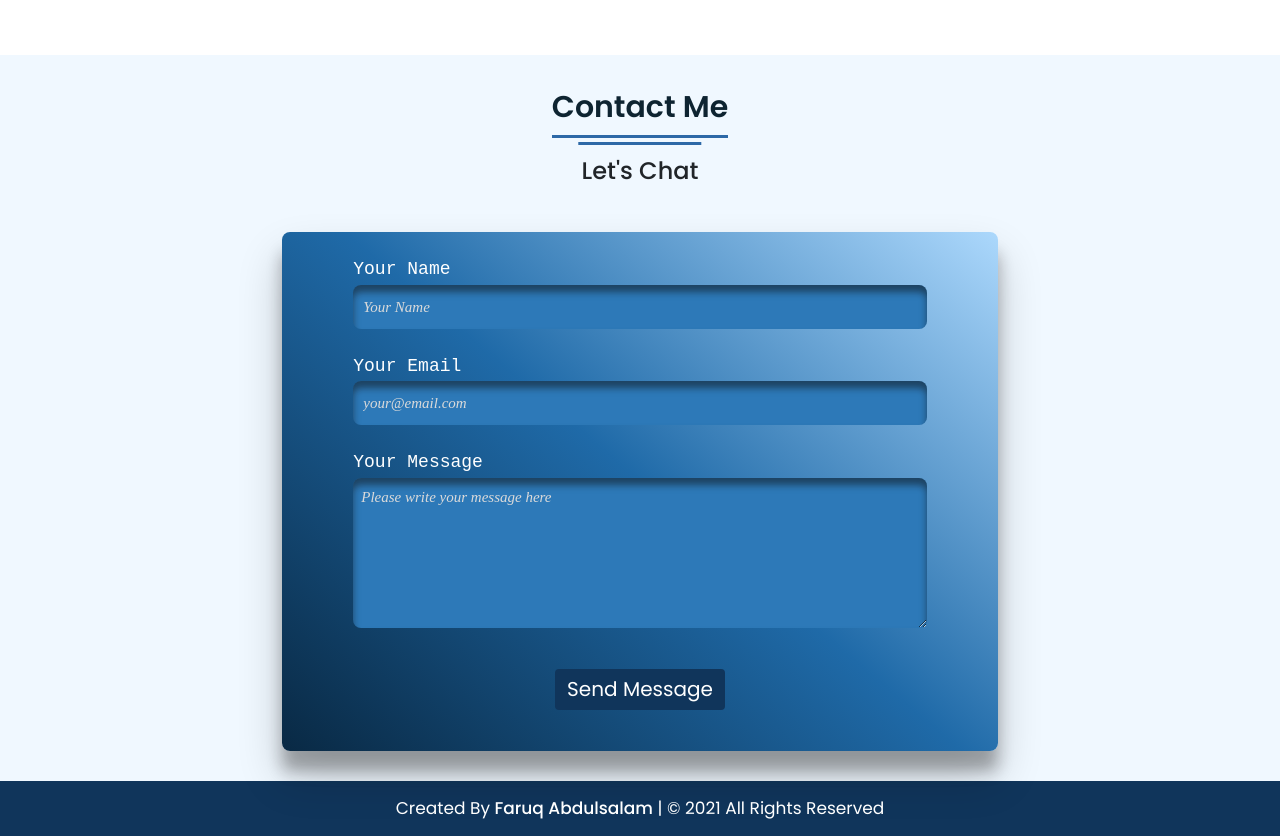
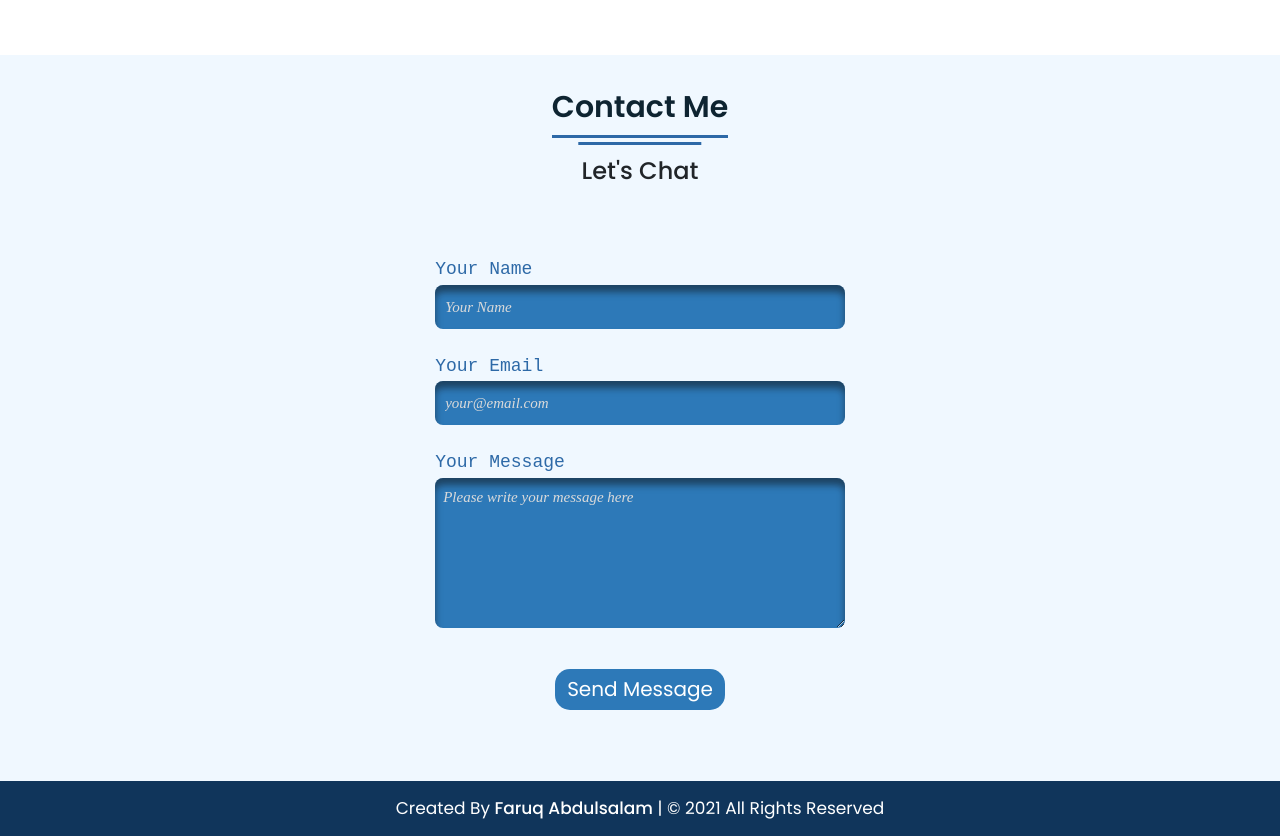
Before and after one commit to Faruqt/Hng-stage2-Resume-page, a Django app: page / in a window 1280 px wide. Shown: the part 2560-3396 px from the top of the page. Run offline with Django 3.2, Linux system fonts and the light colour scheme; some libraries are stand-ins or nearby versions.

Commit message:
Remove box shadow from contact form

```diff
--- a/static/styles.css
+++ b/static/styles.css
@@ -212,19 +212,15 @@ nav .menu-btn:hover, nav.sticky .menu-btn:hover{
 	-webkit-box-direction:normal;
 	-ms-flex-flow:column;
 	flex-flow:column;
-	background:#acd8fc;
-	background:linear-gradient(220deg,#acd8fc 0,#1f6aa8 49%,#092944 100%);
-	-webkit-box-shadow:0 25px 45px rgba(14,14,14,.2),0 20px 15px rgba(20,20,20,.3);
-	box-shadow:0 25px 45px rgba(14,14,14,.2),0 20px 15px rgba(20,20,20,.3)
 }
 
 @media (min-width:710px){
   .contact-form{
-    width:70%;
+    width:50%;
   }
 }
 .contact-form label{
-	color:#fff;
+	color:#2d69a7;
 	font-size:18px;
 	font-weight:500;
 	margin-bottom:.1rem;
@@ -444,10 +440,10 @@ section .button{
 section .button button, .cv-button{
   outline: none;
   padding: 6px 10px;
-  border-radius: 4px;
+  border-radius: 15px;
   font-size: 20px;
   font-weight: 400;
-  background: #10355b;
+  background: #2d79b8;
   border: 2px solid transparent;
   cursor: pointer;
   transition: all 0.4s ease;
```
